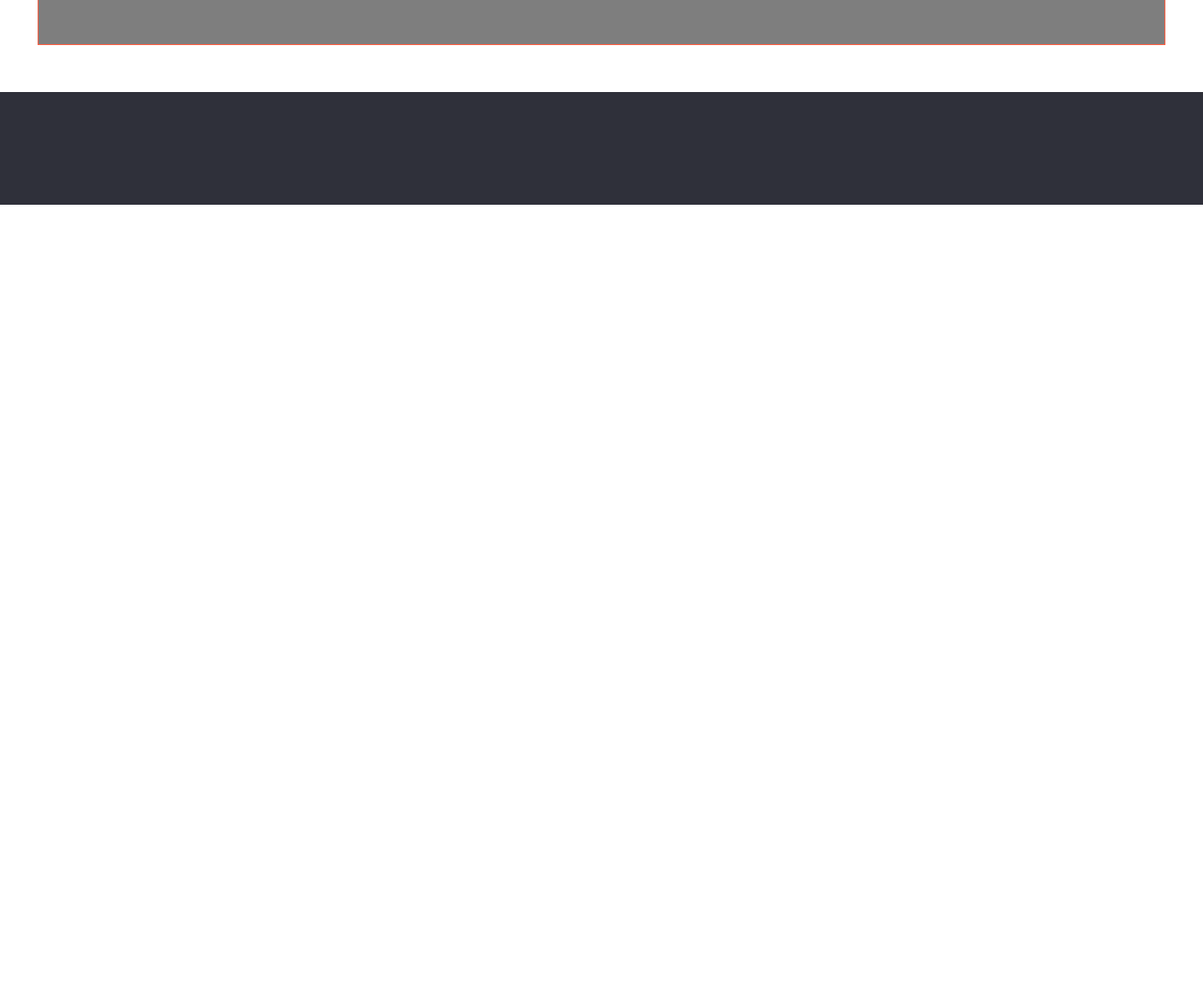
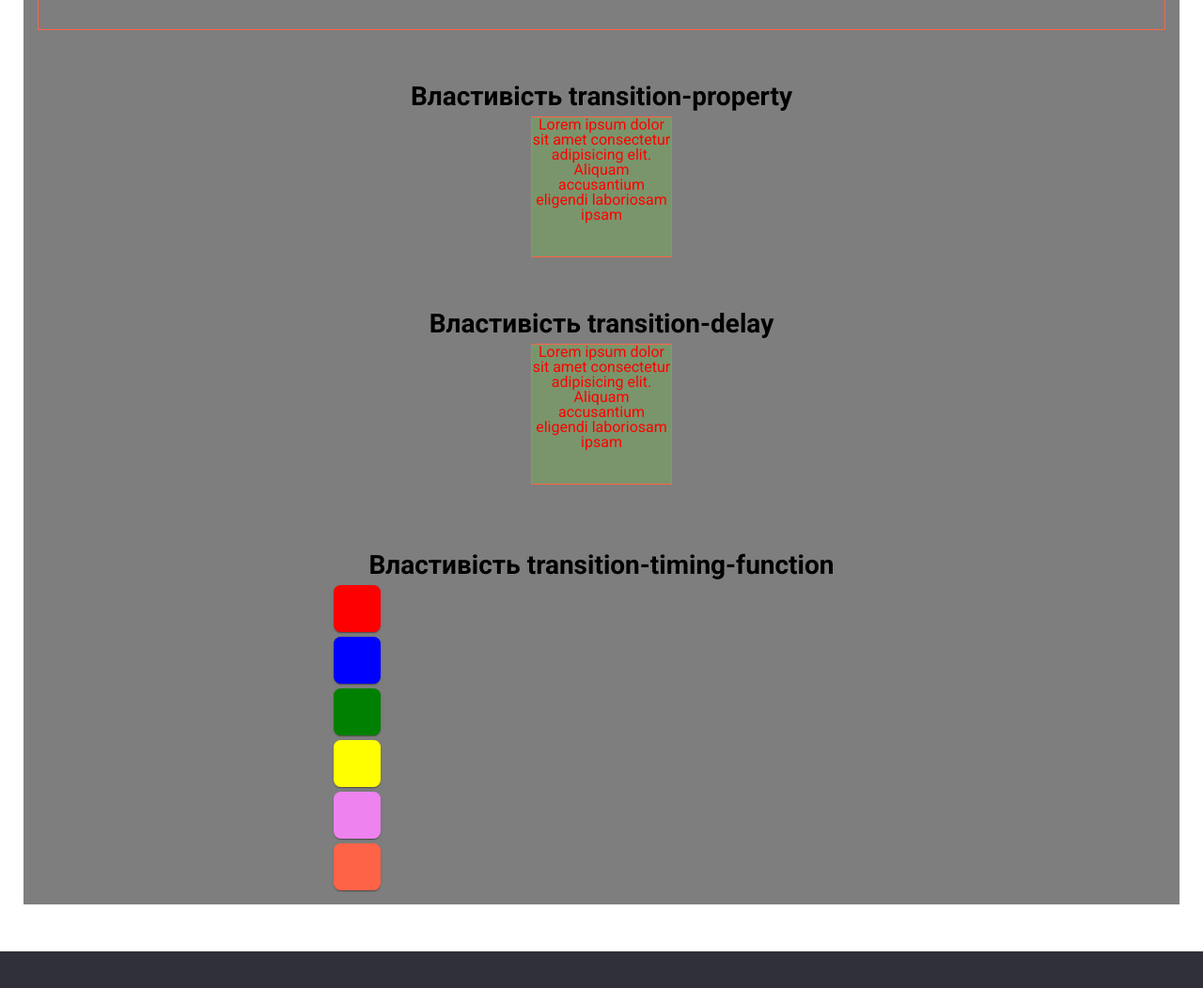
Before and after one commit to 0-Pomalin/Lesson_13, a plain HTML site: page index.html in a window 1280 px wide. Shown: the part 472-1524 px from the top of the page at 94% size. Before the commit the page ends 800 px from the top, so only its background shows below. Drawn offline with Linux system fonts and the light colour scheme.

Commit message:
adds examples

```diff
--- a/css/style.css
+++ b/css/style.css
@@ -14,9 +14,14 @@ body {
   margin: 0 auto;
   padding-left: 15px;
   padding-right: 15px;
+  background-color: rgb(126, 126, 126);
 }
 
 /* Header */
+
+.page-header__container {
+  background-color: transparent;
+}
 
 .page-header {
   border-bottom: 1px solid #ececec;
@@ -28,20 +33,26 @@ body {
   z-index: 100;
 }
 
+.page-header__nav {
+  position: relative;
+  min-height: 60px;
+}
+
 .logo {
   font-family: 'Raleway', sans-serif;
   font-weight: 700;
   font-size: 24px;
   line-height: 1.16;
   color: #2196f3;
+  transition: all 0.3s ease 0s;
 }
 
 .logo__web--black {
   color: #000;
 }
 
-.page-header__nav {
-  min-height: 60px;
+.logo:hover {
+  font-size: 30px;
 }
 
 .menu {
@@ -70,10 +81,27 @@ body {
   display: inline-block;
   padding: 5px 0px;
   transition: all 0.3s ease 0s;
+  position: relative;
 }
 
 .menu__link:hover {
   color: #2196f3;
+}
+
+.menu__link::after {
+  content: '';
+  position: absolute;
+  bottom: 0;
+  left: 0;
+  width: 0;
+  height: 4px;
+  border-radius: 2px;
+  background-color: #2196f3;
+  transition: width 0.3s ease 0s;
+}
+
+.menu__link:hover::after {
+  width: 100%;
 }
 
 .sub-menu {
@@ -99,10 +127,26 @@ body {
 
 .sub-menu__link {
   font-size: 16px;
+  position: relative;
 }
 
 .sub-menu__link:hover {
   color: #2196f3;
+}
+
+.sub-menu__link::after {
+  content: '';
+  position: absolute;
+  bottom: 0;
+  left: 0;
+  width: 0;
+  height: 1px;
+  background-color: #2196f3;
+  transition: width 0.3s ease 0s;
+}
+
+.sub-menu__link:hover::after {
+  width: 100%;
 }
 
 .title {
@@ -126,13 +170,14 @@ body {
 }
 
 .examples__transition-duration {
+  margin-bottom: 50px;
 }
 
 /* transition-duration */
 
-.transition-duration {
+/* .transition-duration {
   background-color: rgb(126, 126, 126);
-}
+} */
 
 .transition-duration__list {
   padding: 50px 0px;
@@ -174,6 +219,117 @@ body {
   transition-duration: 1500ms;
 }
 
+/* transition-property */
+
+.examples__transition-property {
+  text-align: center;
+  margin-bottom: 50px;
+}
+
+.transition-property__item {
+  display: inline-block;
+  width: 150px;
+  height: 150px;
+  background-color: #7a956b;
+  text-align: center;
+  border: 1px solid tomato;
+  color: red;
+  transition-duration: 0.5s, 1s;
+  transition-property: width, height;
+}
+
+.transition-property__item:hover {
+  width: 900px;
+  height: 50px;
+  color: white;
+  background-color: #77608d;
+}
+
+/* transition-delay */
+
+.examples__transition-delay {
+  text-align: center;
+  margin-bottom: 50px;
+}
+.transition-delay {
+}
+
+.transition-delay__item {
+  display: inline-block;
+  width: 150px;
+  height: 150px;
+  background-color: #7a956b;
+  text-align: center;
+  border: 1px solid tomato;
+  color: red;
+  transition-duration: 0.5s, 1s;
+  transition-property: width, height;
+  transition-delay: 0.5s, 1s;
+}
+
+.transition-delay__item:hover {
+  width: 900px;
+  height: 50px;
+  color: white;
+  background-color: #77608d;
+}
+
+/* transition-timing-function */
+
+.examples__transition-timing-function {
+  margin-bottom: 50px;
+  padding: 15px;
+}
+
+.transition-timing-function__item {
+  width: 50px;
+  height: 50px;
+  border-radius: 15%;
+  box-shadow: 0px 2px 1px -1px rgba(0, 0, 0, 0.2), 0px 1px 1px 0px rgba(0, 0, 0, 0.14),
+    0px 1px 3px 0px rgba(0, 0, 0, 0.12);
+
+  transform: translatex(300px);
+  transition-property: transform;
+  transition-duration: 2000ms;
+}
+
+.transition-timing-function__item:not(:last-child) {
+  margin-bottom: 5px;
+}
+
+.examples__transition-timing-function:hover .transition-timing-function__item {
+  transform: translatex(900px);
+}
+
+.transition-timing-function__item--red {
+  background-color: red;
+  transition-timing-function: linear;
+}
+
+.transition-timing-function__item--blue {
+  background-color: blue;
+  transition-timing-function: ease;
+}
+
+.transition-timing-function__item--green {
+  background-color: green;
+  transition-timing-function: ease-in;
+}
+
+.transition-timing-function__item--yellow {
+  background-color: yellow;
+  transition-timing-function: ease-out;
+}
+
+.transition-timing-function__item--violet {
+  background-color: violet;
+  transition-timing-function: ease-in-out;
+}
+
+.transition-timing-function__item--tomato {
+  background-color: tomato;
+  transition-timing-function: cubic-bezier(0.39, 1.03, 0.82, 0.08);
+}
 /* footer */
 
 .page-footer {
--- a/index.html
+++ b/index.html
@@ -5,7 +5,7 @@
     <meta http-equiv="X-UA-Compatible" content="IE=edge" />
     <meta name="viewport" content="width=device-width, initial-scale=1.0" />
     <title>Lesson_13</title>
-    link rel="preconnect" href="https://fonts.googleapis.com" />
+    <link rel="preconnect" href="https://fonts.googleapis.com" />
     <link rel="preconnect" href="https://fonts.gstatic.com" crossorigin />
     <link
       href="https://fonts.googleapis.com/css2?family=Raleway:wght@700&family=Roboto:wght@400;500;700;900&display=swap"
@@ -24,24 +24,21 @@
                 <a class="menu__link" href="">CSS - переходи</a>
                 <ul class="sub-menu">
                   <li class="sub-menu__item">
-                    <a class="sub-menu__link" href="#duration">transition-duration</a>
+                    <a class="sub-menu__link" href="#duration">transition-duration: </a>
                   </li>
                   <li class="sub-menu__item">
-                    <a class="sub-menu__link" href="#relative">: relative</a>
+                    <a class="sub-menu__link" href="#property">transition-property: </a>
                   </li>
                   <li class="sub-menu__item">
-                    <a class="sub-menu__link" href="#absolute">: absolute</a>
+                    <a class="sub-menu__link" href="#delay">transition-delay: </a>
                   </li>
                   <li class="sub-menu__item">
-                    <a class="sub-menu__link" href="#fixed">: fixed</a>
-                  </li>
-                  <li class="sub-menu__item">
-                    <a class="sub-menu__link" href="#sticky">: sticky</a>
+                    <a class="sub-menu__link" href="#timing-function">transition-timing-function: </a>
                   </li>
                 </ul>
               </li>
               <li class="menu__item">
-                <a class="menu__link" href="#battlefield">Поле бою</a>
+                <a class="menu__link" href="">CSS - анімація</a>
               </li>
               <li class="menu__item">
                 <a class="menu__link" href="">Контакти</a>
@@ -54,13 +51,34 @@
         <h1 class="examples__main-title title">CSS властивість transition & animation</h1>
         <section class="examples">
           <div class="examples__container">
-            <div class="examples__transition-duration transition-duration">
+            <div id="duration" class="examples__transition-duration transition-duration">
               <h2 class="transition-duration__title title">Властивість transition-duration</h2>
               <ul class="transition-duration__list transition-duration-list">
                 <li class="transition-duration-list__item transition-duration-list__item--orange">500ms</li>
                 <li class="transition-duration-list__item transition-duration-list__item--blue">1000ms</li>
                 <li class="transition-duration-list__item transition-duration-list__item--green">1500ms</li>
               </ul>
+            </div>
+            <div id="property" class="examples__transition-property transition-property">
+              <h2 class="transition-property__title title">Властивість transition-property</h2>
+              <div class="transition-property__item">
+                Lorem ipsum dolor sit amet consectetur adipisicing elit. Aliquam accusantium eligendi laboriosam ipsam
+              </div>
+            </div>
+            <div id="delay" class="examples__transition-delay transition-delay">
+              <h2 class="transition-delay__title title">Властивість transition-delay</h2>
+              <div class="transition-delay__item">
+                Lorem ipsum dolor sit amet consectetur adipisicing elit. Aliquam accusantium eligendi laboriosam ipsam
+              </div>
+            </div>
+            <div id="timing-function" class="examples__transition-timing-function transition-timing-function">
+              <h2 class="transition-timing-function__title title">Властивість transition-timing-function</h2>
+              <div class="transition-timing-function__item transition-timing-function__item--red"></div>
+              <div class="transition-timing-function__item transition-timing-function__item--blue"></div>
+              <div class="transition-timing-function__item transition-timing-function__item--green"></div>
+              <div class="transition-timing-function__item transition-timing-function__item--yellow"></div>
+              <div class="transition-timing-function__item transition-timing-function__item--violet"></div>
+              <div class="transition-timing-function__item transition-timing-function__item--tomato"></div>
             </div>
           </div>
         </section>
```
